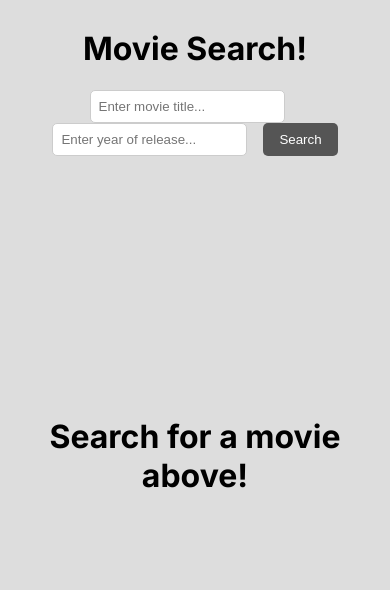
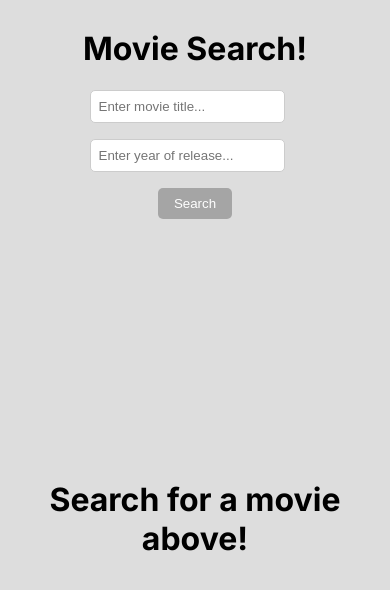
Before and after one commit to hshanz/op-kodtest, a Next.js app: page / in a window 390 px wide. Shown: the top 590 px of the page. Built offline with nearby package versions, Linux system fonts and the light colour scheme.

Commit message:
final mobile fixes and css fixes

```diff
--- a/componets/SearchBar.tsx
+++ b/componets/SearchBar.tsx
@@ -31,7 +31,7 @@ export default function SearchBar() {
   };
 
   const handleSearch = () => {
-    if (!isValidYear) return;
+    if (!isValidYear || !query) return;
     router.replace(`${pathname}?query=${query?.trim()}&year=${yearOfRelease}`)
   };
 
@@ -54,7 +54,7 @@ export default function SearchBar() {
         placeholder="Enter year of release..."
         onChange={(e) => handleYear(e.target.valueAsNumber)}
       />
-      <button className={styles['search-button']} onClick={() => handleSearch()}>Search</button>
+      <button disabled={!isValidYear || !query} className={styles['search-button']} onClick={() => handleSearch()}>Search</button>
     </div>
   );
 }
--- a/componets/search.module.css
+++ b/componets/search.module.css
@@ -1,7 +1,6 @@
 .search-holder{
     display: flex;
     flex-direction: row;
-    flex-wrap: wrap;
     width: 100%;
     justify-content: center;
 
@@ -41,13 +40,29 @@
         cursor: pointer;
     }
 
-    .search-button :disabled{
-        background-color: #55555569;
-        color: rgb(177, 4, 4);
-        border: none;
-        border-radius: 5px;
-        padding: 0.5rem 1rem;
-        cursor: pointer;
+    .search-button:hover{
+        background-color: #333333;
     }
 
+    .search-button:disabled{
+        background-color: #55555569;
+    }
+
+    @media screen and (max-width: 520px) {
+        flex-direction: column;
+        align-items: center;
+        .title-input{
+            margin-bottom: 1rem;
+        }
+        .year-input{
+            margin-bottom: 1rem;
+        }
+        .year-input-error{
+            margin-bottom: 1rem;
+        }
+
+    }
+
+
+
 }
```
